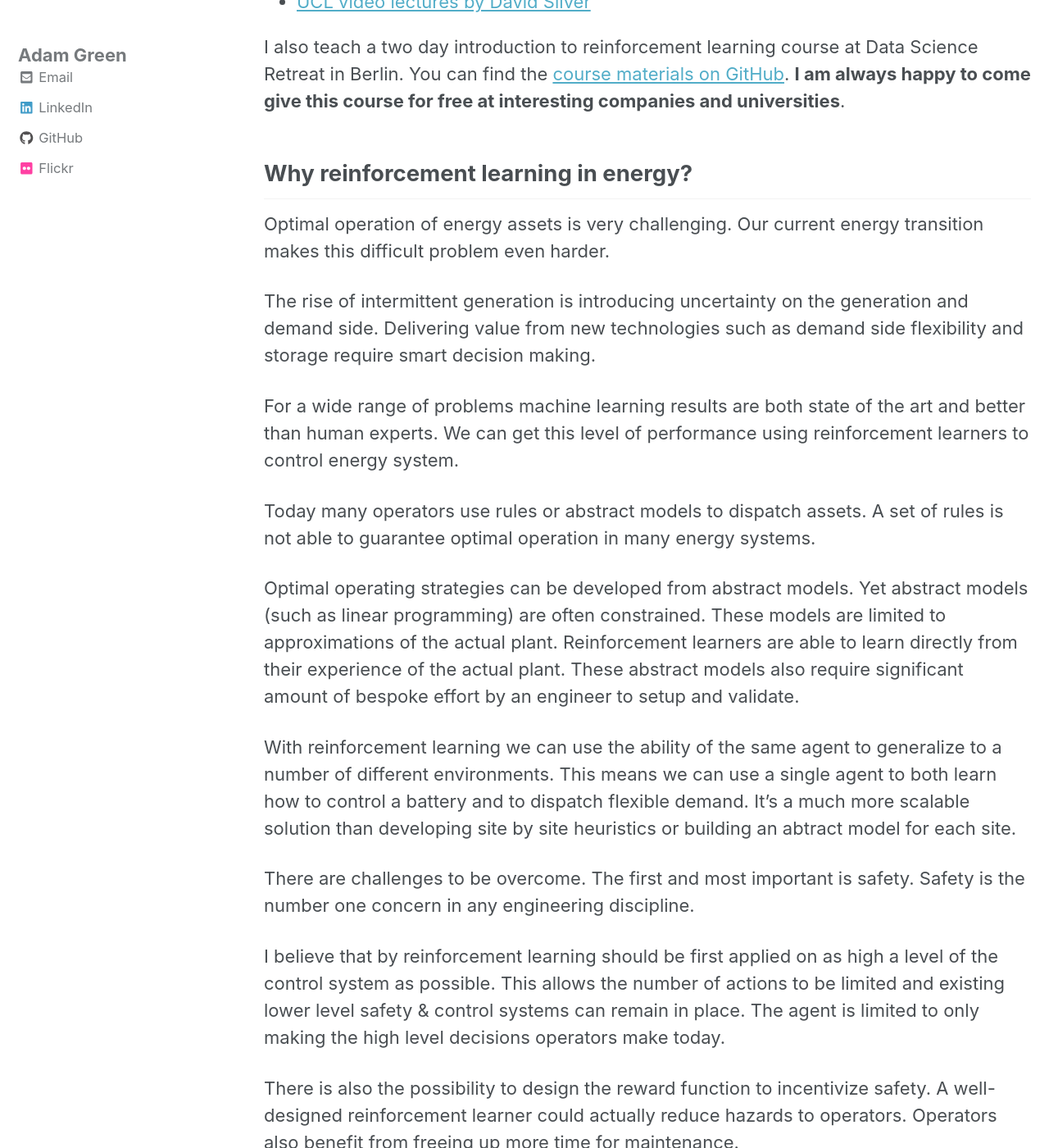
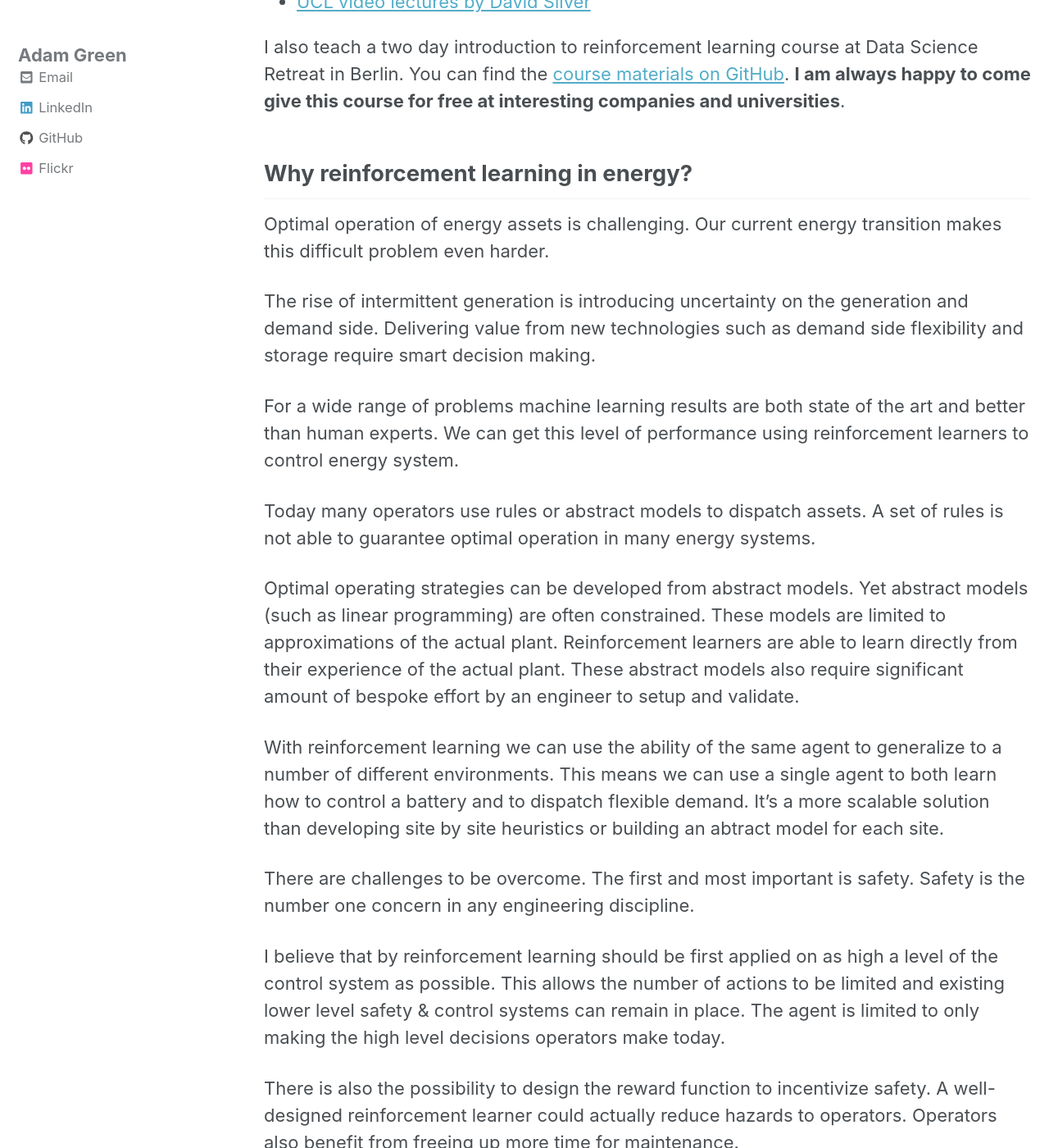
Before and after one commit to ADGEfficiency/adgefficiency.github.io, a Jekyll site: the page built from _posts/2017-04-03-energy_py-reinforcement-learning-for-energy-systems.md, in a window 1280 px wide and 1400 px high, scrolled down 2241 px. Shown: the whole window at 82% size. Built offline with Jekyll 4.4.1, drawn with Linux system fonts in a browser that asks for light colours; nearby versions of some CDN libraries; some of the changed text lies outside the part shown.

Commit message:
drafting

```diff
--- a/_posts/2017-04-03-energy_py-reinforcement-learning-for-energy-systems.md
+++ b/_posts/2017-04-03-energy_py-reinforcement-learning-for-energy-systems.md
@@ -46,7 +46,7 @@ I also teach a two day introduction to reinforcement learning course at Data Sci
 
 ## Why reinforcement learning in energy?
 
-Optimal operation of energy assets is very challenging. Our current energy transition makes this difficult problem even harder.
+Optimal operation of energy assets is challenging. Our current energy transition makes this difficult problem even harder.
 
 The rise of intermittent generation is introducing uncertainty on the generation and demand side.  Delivering value from new technologies such as demand side flexibility and storage require smart decision making.
 
@@ -56,7 +56,7 @@ Today many operators use rules or abstract models to dispatch assets. A set of r
 
 Optimal operating strategies can be developed from abstract models. Yet abstract models (such as linear programming) are often constrained. These models are limited to approximations of the actual plant.  Reinforcement learners are able to learn directly from their experience of the actual plant. These abstract models also require significant amount of bespoke effort by an engineer to setup and validate.
 
-With reinforcement learning we can use the ability of the same agent to generalize to a number of different environments. This means we can use a single agent to both learn how to control a battery and to dispatch flexible demand. It’s a much more scalable solution than developing site by site heuristics or building an abtract model for each site.
+With reinforcement learning we can use the ability of the same agent to generalize to a number of different environments. This means we can use a single agent to both learn how to control a battery and to dispatch flexible demand. It’s a more scalable solution than developing site by site heuristics or building an abtract model for each site.
 
 There are challenges to be overcome. The first and most important is safety. Safety is the number one concern in any engineering discipline.
 
```
Also changed, not shown: other parts of _posts/2017-04-03-energy_py-reinforcement-learning-for-energy-systems.md (+2 -2 lines).
